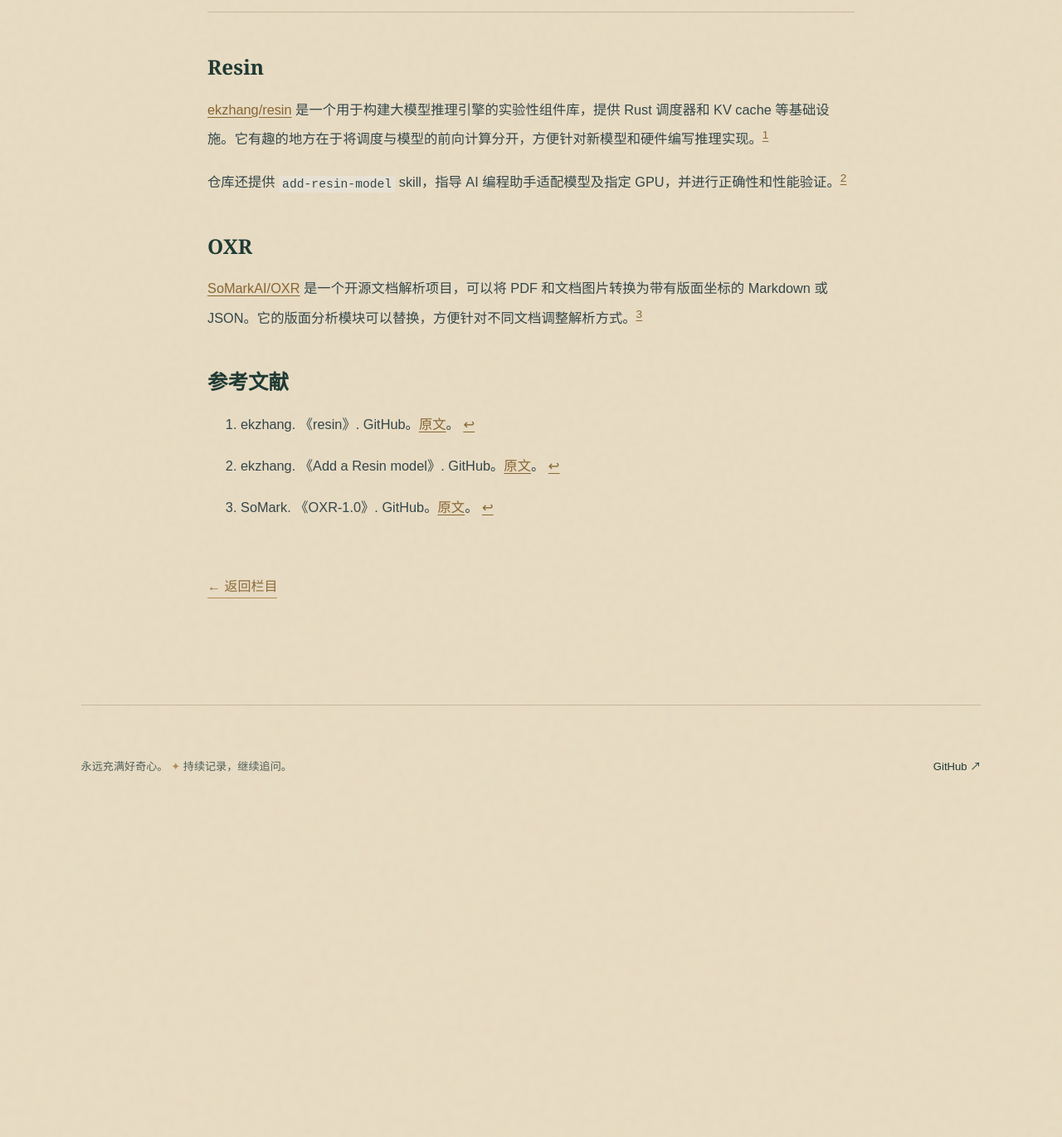
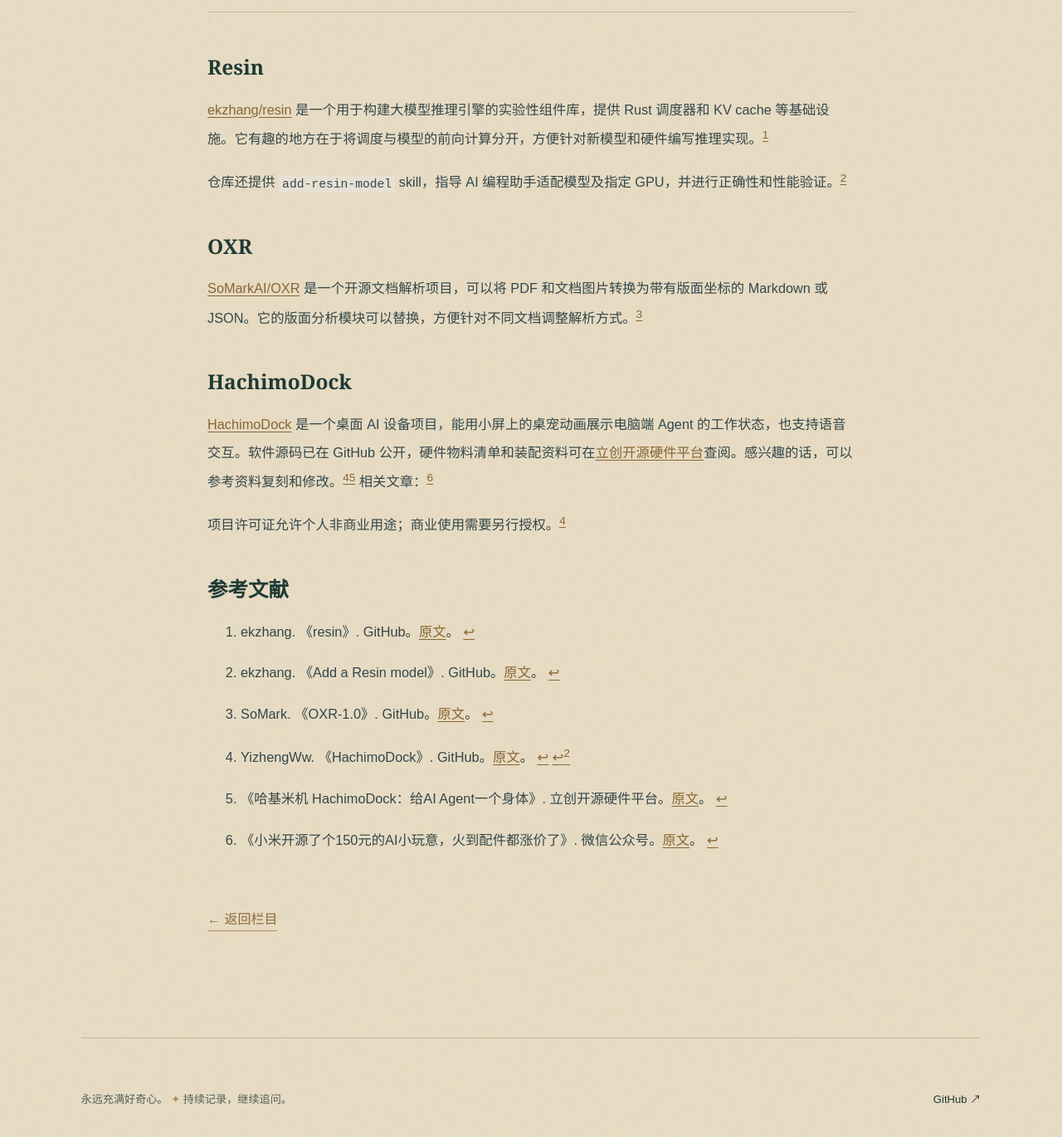
Before and after one commit to depictlightning/depictlightning.github.io, a Jekyll site: the page built from _posts/2026-10-27-interesting-github-repositories.md, in a window 1280 px wide and 1400 px high, scrolled down 391 px. Shown: the top 1370 px of the window at 83% size. Built offline with Jekyll 4.4.1, drawn with Linux system fonts in a browser that asks for light colours; before the commit the page ends 1390 px from its top, so only the background shows below that.

Commit message:
Update posts and reading references

```diff
--- a/_posts/2026-10-27-interesting-github-repositories.md
+++ b/_posts/2026-10-27-interesting-github-repositories.md
@@ -15,8 +15,17 @@ categories: [oddities]
 
 [SoMarkAI/OXR](https://github.com/SoMarkAI/OXR) 是一个开源文档解析项目，可以将 PDF 和文档图片转换为带有版面坐标的 Markdown 或 JSON。它的版面分析模块可以替换，方便针对不同文档调整解析方式。[^oxr]
 
+## HachimoDock
+
+[HachimoDock](https://github.com/YizhengWw/HachimoDock) 是一个桌面 AI 设备项目，能用小屏上的桌宠动画展示电脑端 Agent 的工作状态，也支持语音交互。软件源码已在 GitHub 公开，硬件物料清单和装配资料可在[立创开源硬件平台](https://oshwhub.com/eda_gqvzlprk/project_cnbmkbjc)查阅。感兴趣的话，可以参考资料复刻和修改。[^hachimo-github][^hachimo-hardware] 相关文章：[^hachimo-wechat]
+
+项目许可证允许个人非商业用途；商业使用需要另行授权。[^hachimo-github]
+
 ## 参考文献
 
 [^resin]: ekzhang. 《resin》. GitHub。[原文](https://github.com/ekzhang/resin)。
 [^resin-skill]: ekzhang. 《Add a Resin model》. GitHub。[原文](https://github.com/ekzhang/resin/blob/main/skills/add-resin-model/SKILL.md)。
 [^oxr]: SoMark. 《OXR-1.0》. GitHub。[原文](https://github.com/SoMarkAI/OXR)。
+[^hachimo-github]: YizhengWw. 《HachimoDock》. GitHub。[原文](https://github.com/YizhengWw/HachimoDock)。
+[^hachimo-hardware]: 《哈基米机 HachimoDock：给AI Agent一个身体》. 立创开源硬件平台。[原文](https://oshwhub.com/eda_gqvzlprk/project_cnbmkbjc)。
+[^hachimo-wechat]: 《小米开源了个150元的AI小玩意，火到配件都涨价了》. 微信公众号。[原文](https://mp.weixin.qq.com/s/JfPpYBqF8mYFyDkBGiSGfA)。
```
Also changed, not shown: _posts/2026-10-25-understanding-fde.md (+8 -0 lines), _posts/2026-10-27-lessons-from-using-ai.md (+4 -2 lines).
